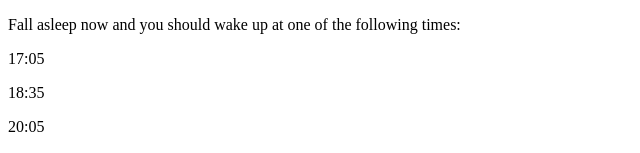
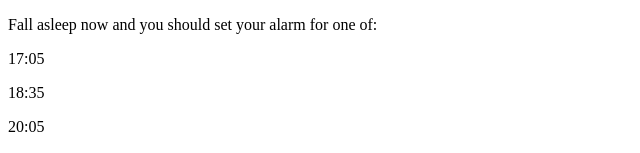
Before and after one commit to harryjp95/sleep-calculator, a React (Vite) app: page / in a window 1280 px wide. Shown: the top 153 px of the page, without its empty margins (0-640 px from the left). Built offline with nearby package versions, Linux system fonts and the light colour scheme.

Commit message:
Style update

```diff
--- a/src/app.tsx
+++ b/src/app.tsx
@@ -16,7 +16,7 @@ const wakeUpTimes = [1, 2, 3, 4, 5, 6].map((i) => {
 const App: React.FC = () => {
   return (
     <div className='main'>
-      <p>Fall asleep now and you should wake up at one of the following times:</p>
+      <p className='title'>Fall asleep now and you should set your alarm for one of:</p>
       <div className='wake-up-times'>
         {wakeUpTimes}
       </div>
```
Also changed, not shown: src/styles/styles.scss (+6 -1 lines).
